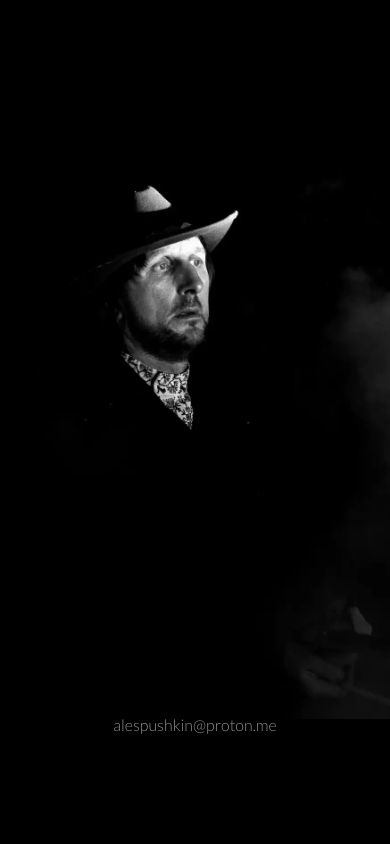
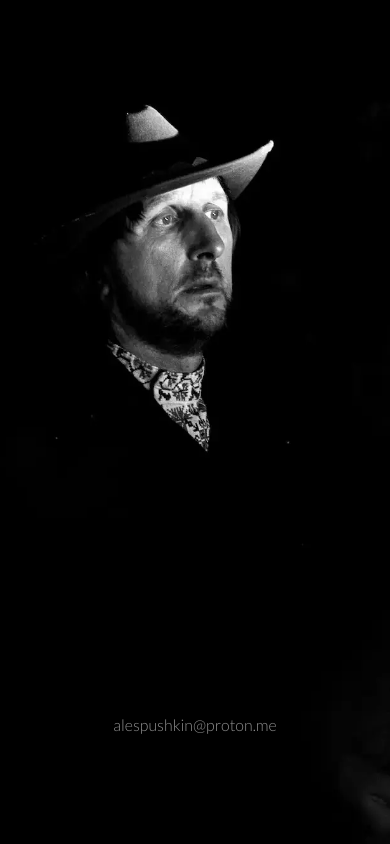
Before and after one commit to evgeny-sivakov/AP_parking_page, a Next.js app: page / in a window 390 px wide. Built offline with nearby package versions, Linux system fonts and the light colour scheme; a web font is replaced by a local one.

Commit message:
update background image position

```diff
--- a/src/app/page.module.scss
+++ b/src/app/page.module.scss
@@ -12,10 +12,18 @@
   background-repeat: no-repeat;
   background-position: 0;
   background-color: black;
+  z-index: -1;
+
+  @media (max-width: 1024px) {
+    background-image: url('../assets/main-photo__mobile.webp');
+    background-position: 20px 0px;
+    background-size: cover;
+  }
 
   @media (max-width: 764px) {
     background-image: url('../assets/main-photo__mobile.webp');
-    background-size: contain;
+    background-position: -65px 20px;
+    background-size: cover;
   }
 }
 
@@ -35,10 +43,6 @@
   }
 }
 
-.textContainer p {
-  z-index: 10;
-}
-
 .textContainer a {
   font-size: 22px;
   color: rgb(143, 143, 143);
```
